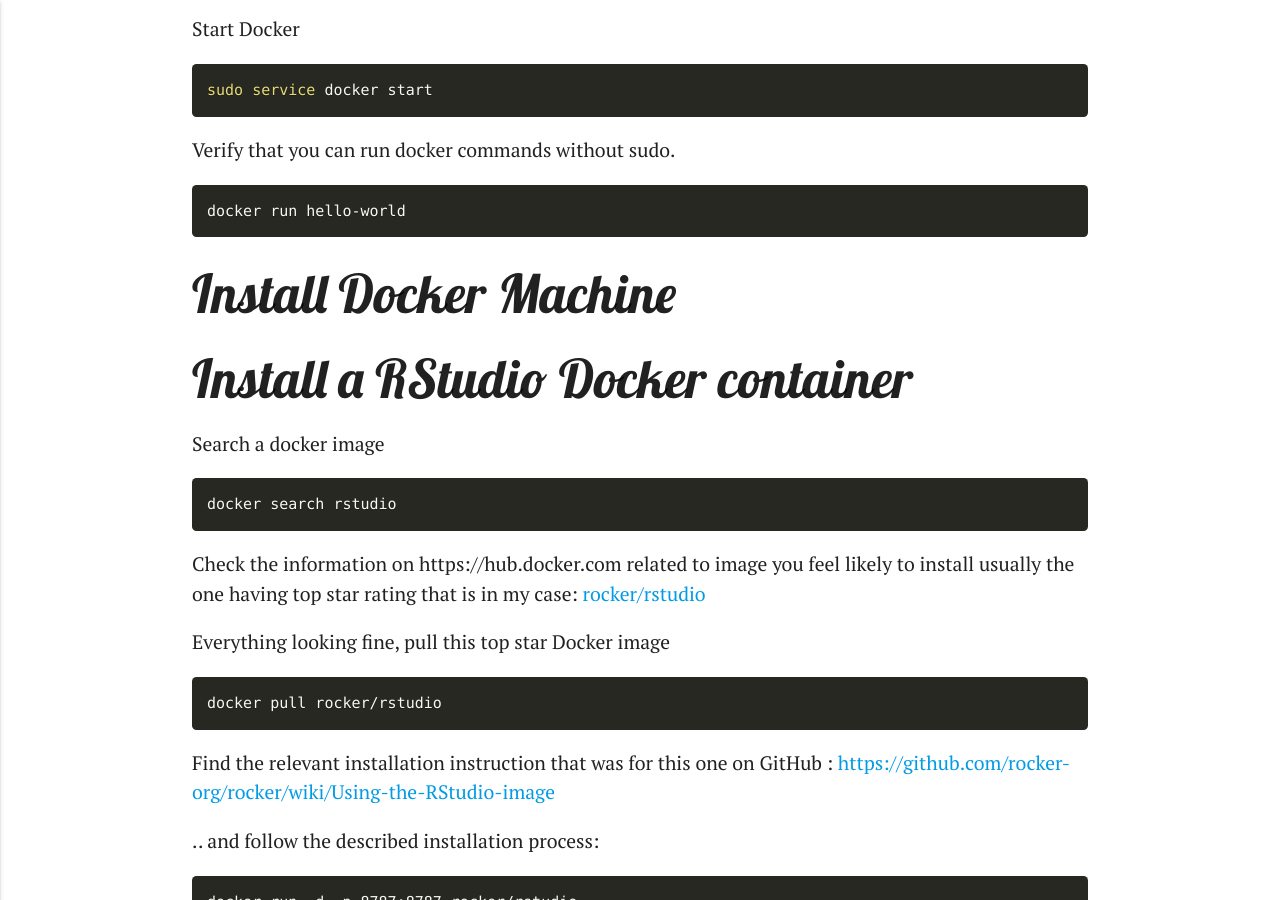
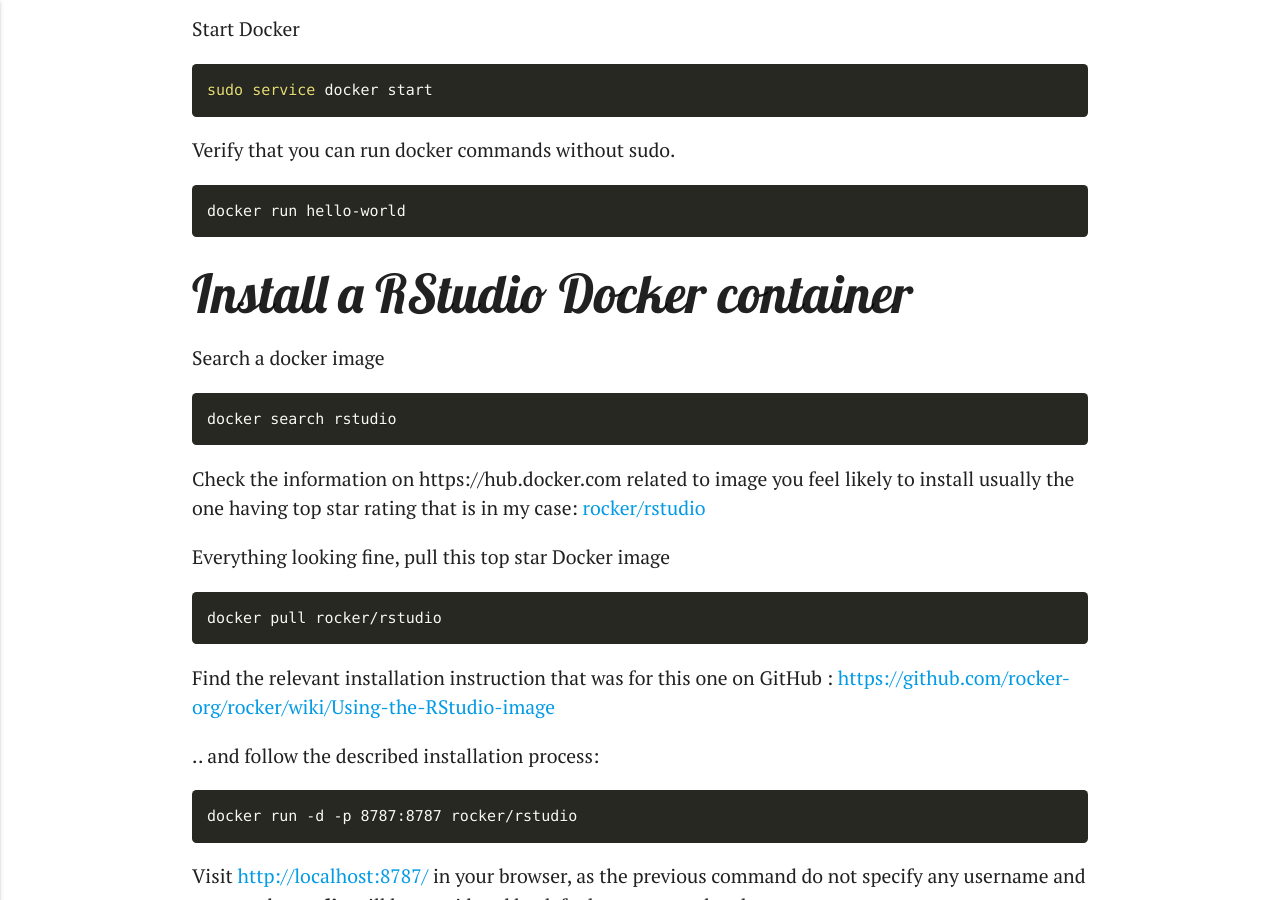
Before and after one commit to benjamin-berhault/benjamin-berhault.github.io, a Jekyll site: the page built from _posts/2018-07-11-get-r-and-rstudio-on-rhel-centos-7-with_docker.md, in a window 1280 px wide and 900 px high, scrolled down 1977 px. Built offline with Jekyll 4.4.1, drawn with Linux system fonts in a browser that asks for light colours; comment, search, counter and statistics services are not loaded.

Commit message:
17th of october

````diff
--- a/_posts/2018-07-11-get-r-and-rstudio-on-rhel-centos-7-with_docker.md
+++ b/_posts/2018-07-11-get-r-and-rstudio-on-rhel-centos-7-with_docker.md
@@ -83,10 +83,6 @@
 docker run hello-world
 ```
 
-## Install Docker Machine
-
-
-
 ## Install a RStudio Docker container
 
 
````
